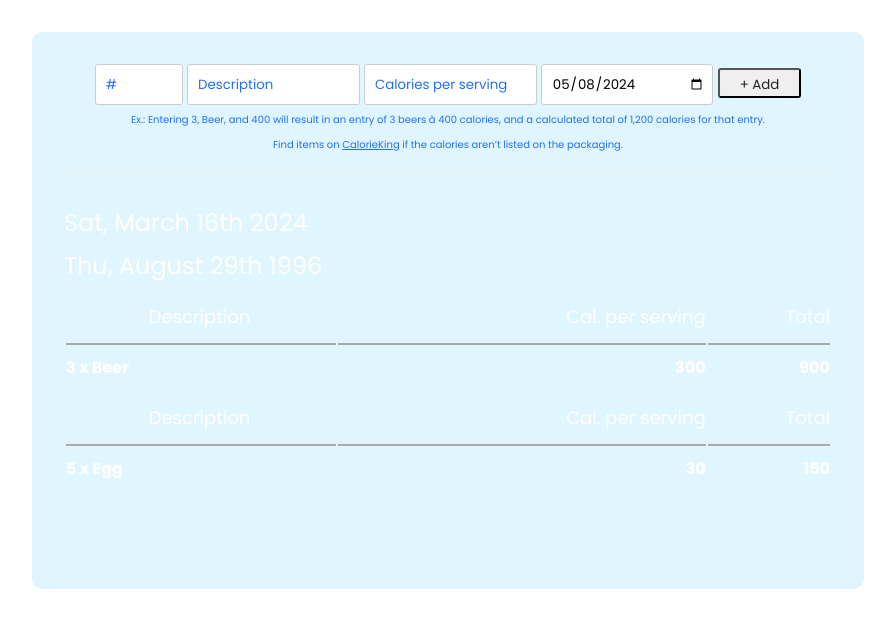
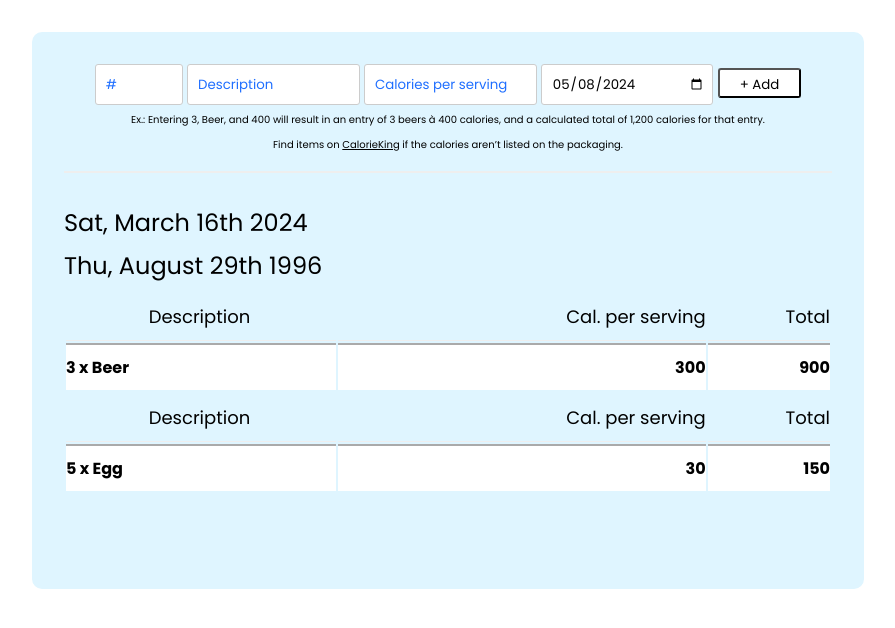
Before and after one commit to prasangapokharel/fitnepal, a PHP site: page / in a window 1280 px wide. Shown: the part 51-679 px from the top of the page, without its empty margins (192-1087 px from the left). Run offline with PHP 8.4, Linux system fonts and the light colour scheme; a user stored in the database is signed in; data comes from the database, SQL or seed files in the repository.

Commit message:
new change

```diff
--- a/index.php
+++ b/index.php
@@ -61,12 +61,12 @@ if (isset($_GET['logout'])) {
 
 		h2 {
 			margin: 0 0 0.5rem 0;
-			color: #fff;
+			/* color: #fff; */
 		}
 
 		table {
 			width: 100%;
-            color:  #fff;
+            /* color:  #fff; */
 		}
 
 		td,
@@ -74,7 +74,7 @@ if (isset($_GET['logout'])) {
 			vertical-align: top;
 			border-bottom: 1px solid #eee;
 			padding: 10px 3px;
-            color: #fff;
+            /* color: #fff; */
 		}
 
 		tr th:first-of-type,
@@ -89,13 +89,15 @@ if (isset($_GET['logout'])) {
 
 		td:last-of-type {
 			padding-right: 0;
+			background-color: white;
+
 		}
 
 		tr:last-of-type td {
 			border: 0;
 			border-top: 2px solid #aaa;
 			font-weight: bold;
-			color: #fff;
+			background-color: white;
 		}
 
 		.tr {
@@ -122,6 +124,7 @@ if (isset($_GET['logout'])) {
 			border-radius: 3px 3px;
 			height: 30px;
 			width: 20%;
+			/* color: black; */
 
 		}
         input::placeholder{
@@ -139,18 +142,17 @@ if (isset($_GET['logout'])) {
 			padding: 5px 20px;
 			border-radius: 3px 3px;
 			cursor: pointer;
-			color: #222;
+			background-color: white;
 		}
 
 		input[type=submit]:hover {
-			color: #fff;
-			background-color: #333;
+			  box-shadow: 0 0 8px rgba(255, 255, 255, 0.5);
 		}
 
 		small,
 		small * {
 			font-size: x-small;
-            color: #1F6FFF;
+            color: black;
 		}
 
 		@media only screen and (max-width: 700px) {
```
